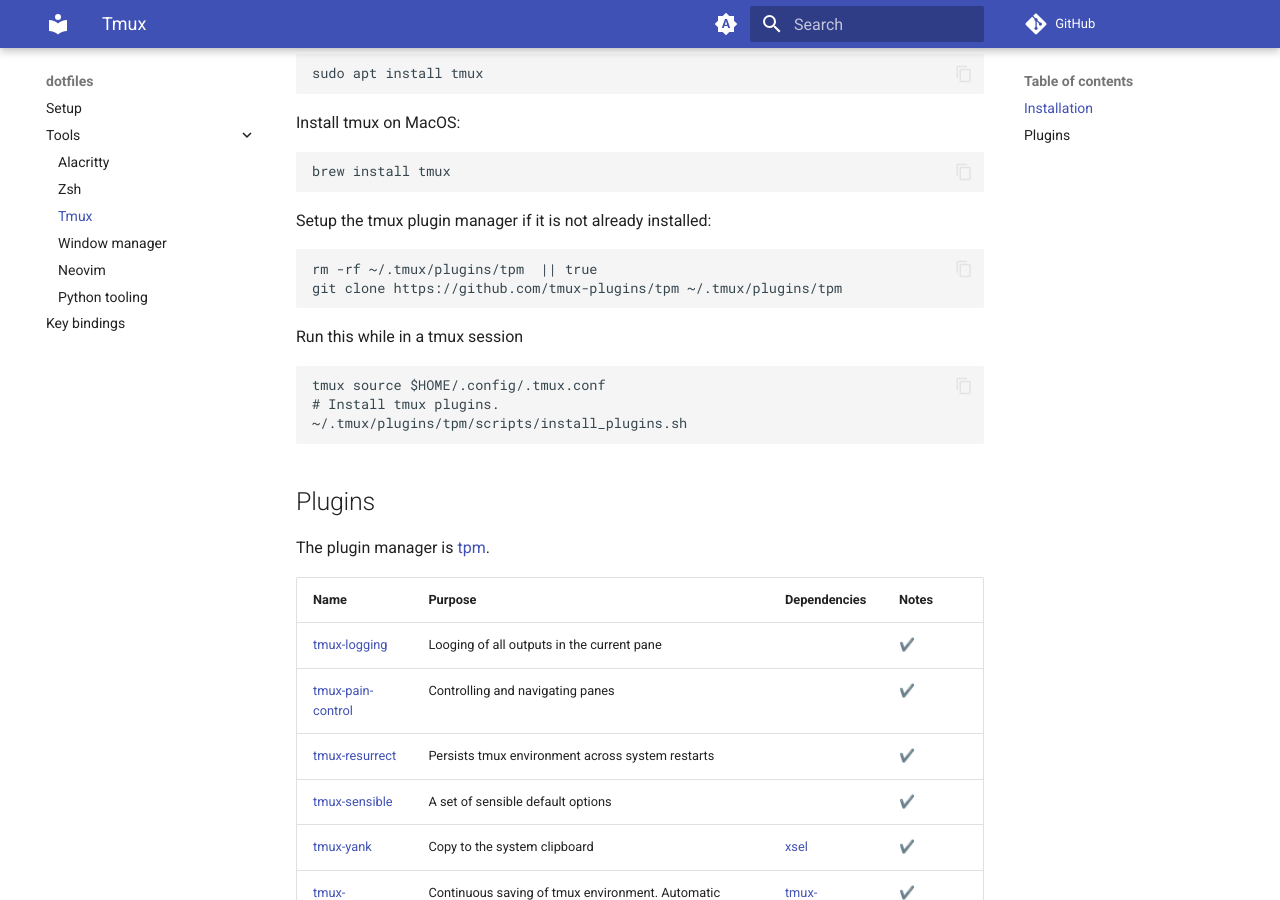
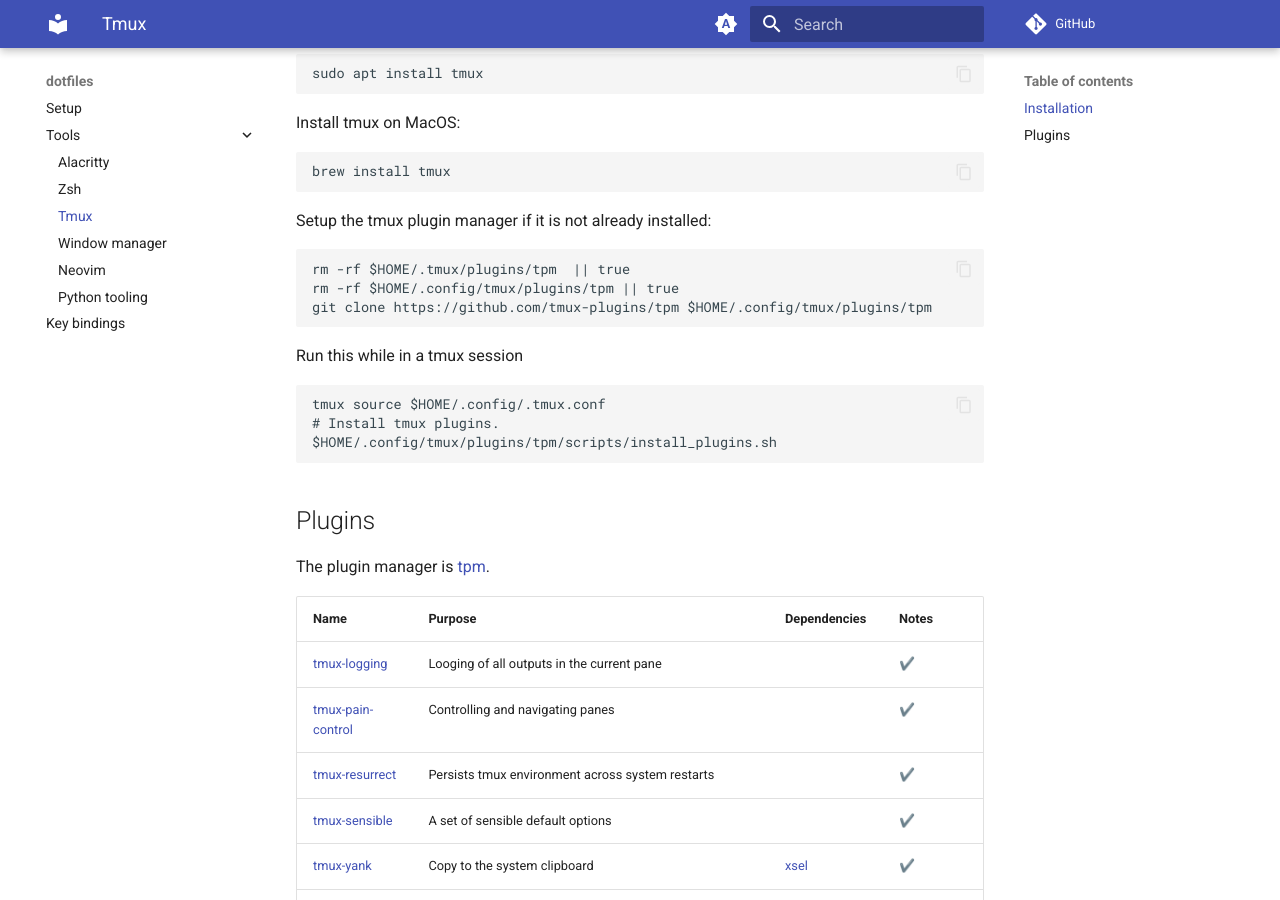
Before and after one commit to HieuDao-code/dotfiles, an MkDocs documentation site: the page built from docs/tmux.md, in a window 1280 px wide and 900 px high, scrolled down 351 px. Built offline with MkDocs 1.6.1 and Material for MkDocs 9.7.7, drawn with Linux system fonts in a browser that asks for light colours; comment, search, counter and statistics services are not loaded.

Commit message:
obsession

````diff
--- a/docs/tmux.md
+++ b/docs/tmux.md
@@ -21,8 +21,9 @@ brew install tmux
 Setup the tmux plugin manager if it is not already installed:
 
 ```sh
-rm -rf ~/.tmux/plugins/tpm  || true
-git clone https://github.com/tmux-plugins/tpm ~/.tmux/plugins/tpm
+rm -rf $HOME/.tmux/plugins/tpm  || true
+rm -rf $HOME/.config/tmux/plugins/tpm || true
+git clone https://github.com/tmux-plugins/tpm $HOME/.config/tmux/plugins/tpm
 ```
 
 Run this while in a tmux session
@@ -30,7 +31,7 @@ Run this while in a tmux session
 ```sh
 tmux source $HOME/.config/.tmux.conf
 # Install tmux plugins.
-~/.tmux/plugins/tpm/scripts/install_plugins.sh
+$HOME/.config/tmux/plugins/tpm/scripts/install_plugins.sh
 ```
 
 ## Plugins
````
Also changed, not shown: docs/key_binding.md (+1 -0 lines), 6 other files.
